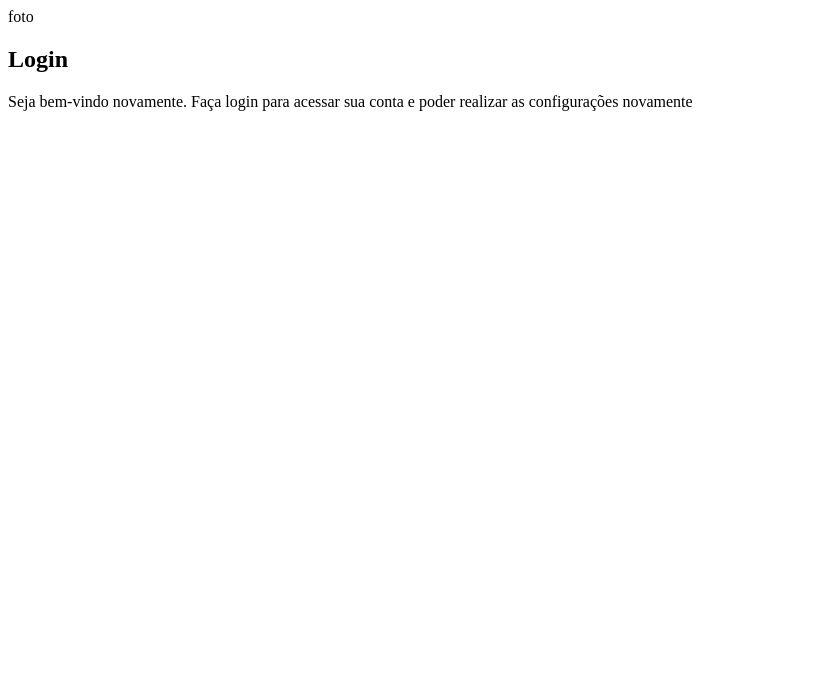
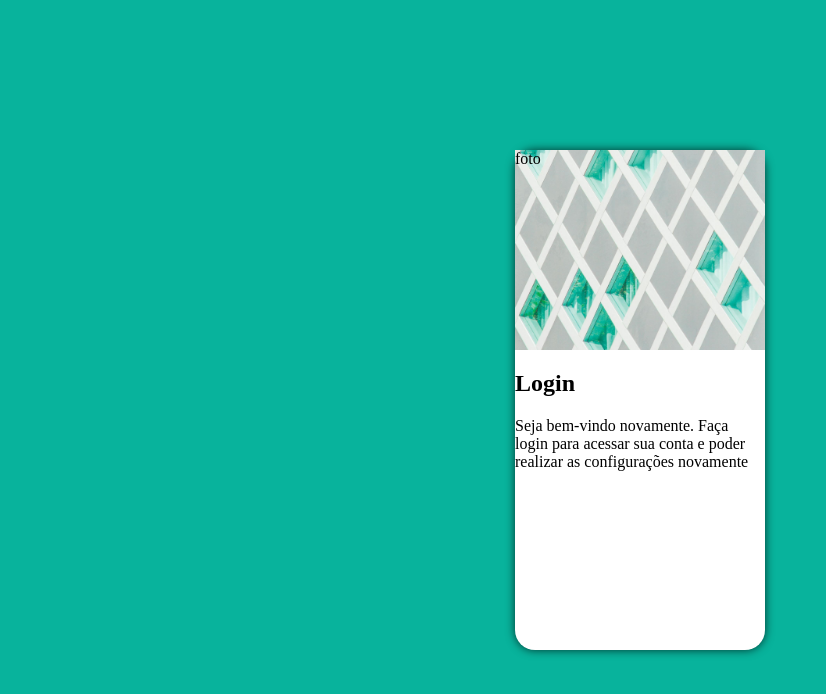
Before and after one commit to carlosguerram/projeto-login, a plain HTML site: page index.html in a window 1280 px wide. Shown: the whole page, without its empty margins (0-826 px from the left). Drawn offline with Linux system fonts and the light colour scheme.

Commit message:
update dos css da tela de login

```diff
--- a/estilos/style.css
+++ b/estilos/style.css
@@ -6,3 +6,45 @@ verde esmeralda : #08B39C
 cinza : #BEC2C3
 branco : #ECECEA
 */
+
+/* MOBILE */
+
+* {
+    font-family: system-ui, -apple-system, BlinkMacSystemFont, 'Segoe UI', Roboto, Oxygen, Ubuntu, Cantarell, 'Open Sans', 'Helvetica Neue', sans-serif;
+    padding: 0px;
+    margin: 0px;
+    box-sizing: border-box;
+}
+body, html {
+    background-color: #08B39C;
+    height: 100vh;
+    width: 100vw;
+}
+
+main {
+    height: relative;
+    height: 100vh;
+    width: 100vw;
+}
+
+section#login {
+    position: absolute;
+    top: 50%;
+    left: 50%;
+    transform: translate(-50%, -50%);
+
+
+    background-color: white;
+    width:250px ;
+    height: 500px;
+    border-radius: 20px;
+    border-radius-top:20px ;
+    box-shadow: 0px 0px 10px rgba(0, 0, 0, 0.727);
+}
+
+section#login > div#imagen {
+    background: #08B39C url(../imagens/pexels-ben-neale-123878-380337.jpg);
+    background-size: cover;
+    background-position: left bottom;
+    height: 200px;
+}
```
